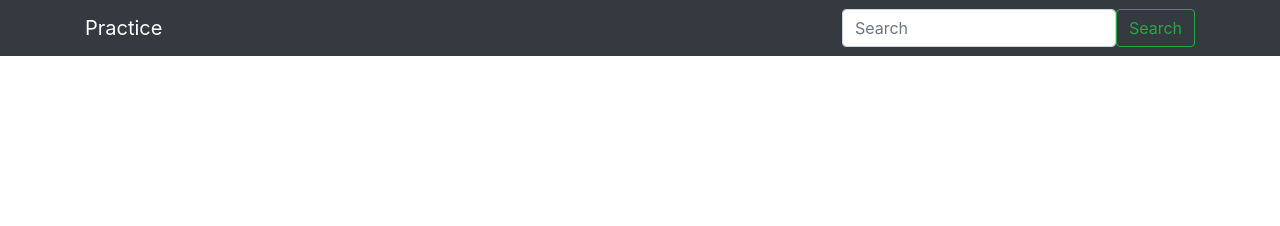
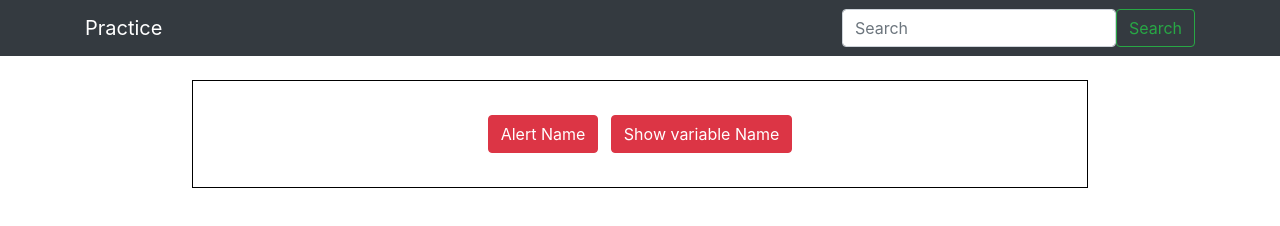
Before and after one commit to m-salman004/Practice-1, a plain HTML site: page index.html in a window 1280 px wide. Drawn offline with nearby package versions, Linux system fonts and the light colour scheme.

Commit message:
Add btn and styling

```diff
--- a/index.html
+++ b/index.html
@@ -22,5 +22,11 @@
             </div>
         </nav>
     </header>
+    <div style="border: 1px solid black; width: 70%; margin:auto; padding: 30px;">
+        <div style="text-align: center;">
+            <button id="alertName" type="button" class="btn btn-danger m-1">Alert Name</button>
+            <button id="showVariablename" type="button" class="btn btn-danger m-1">Show variable Name</button>
+        </div>
+    </div>
 </body>
 </html>
```
